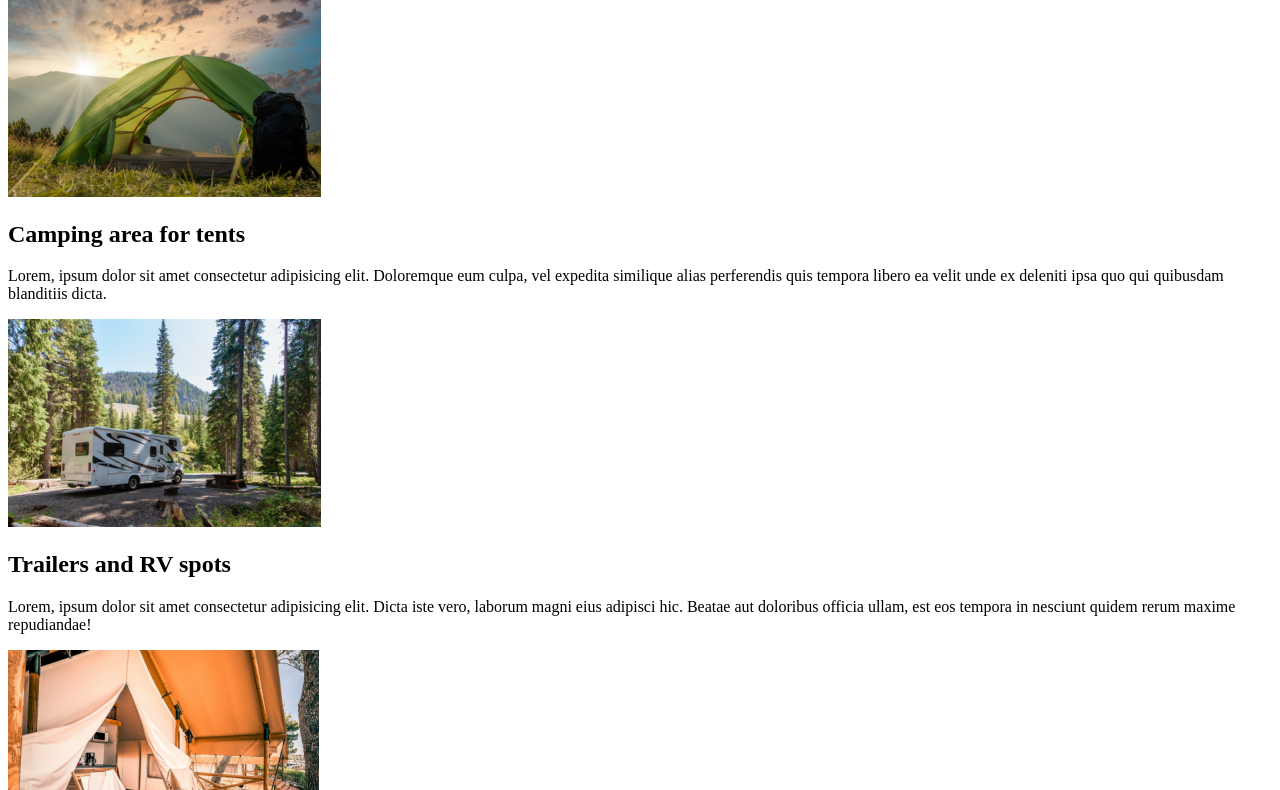
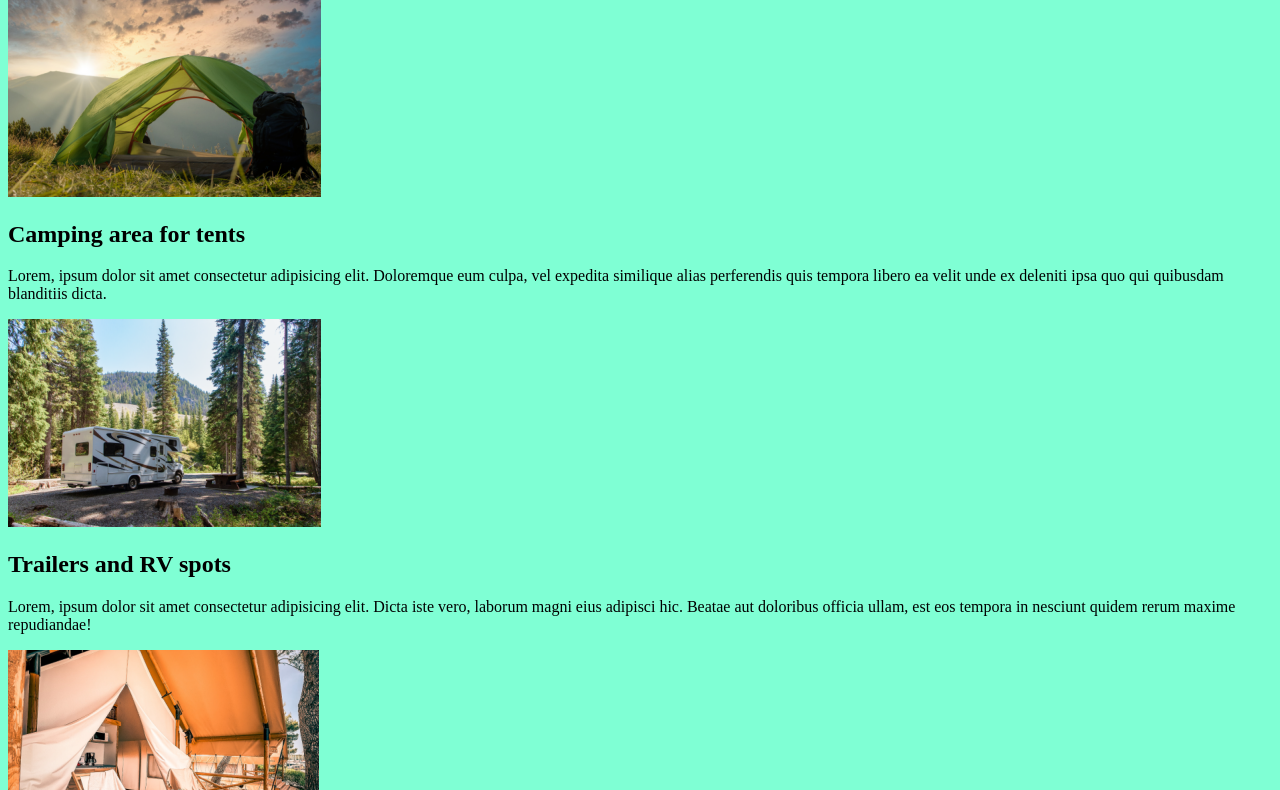
Before and after one commit to ArnauAgudo/daw1-agudo-torello-arnau-glamourcamping, a plain HTML site: page index.html in a window 1280 px wide. Shown: the part 1950-2740 px from the top of the page. Drawn offline with Linux system fonts and the light colour scheme.

Commit message:
historia 3

```diff
--- a/index.html
+++ b/index.html
@@ -4,6 +4,11 @@
     <meta charset="UTF-8">
     <meta name="viewport" content="width=device-width, initial-scale=1.0">
     <title>Glamour Camping</title>
+    <style>
+      body{
+        background-color: aquamarine;
+      }
+    </style>
 </head>
 <body>
     <header>
```
